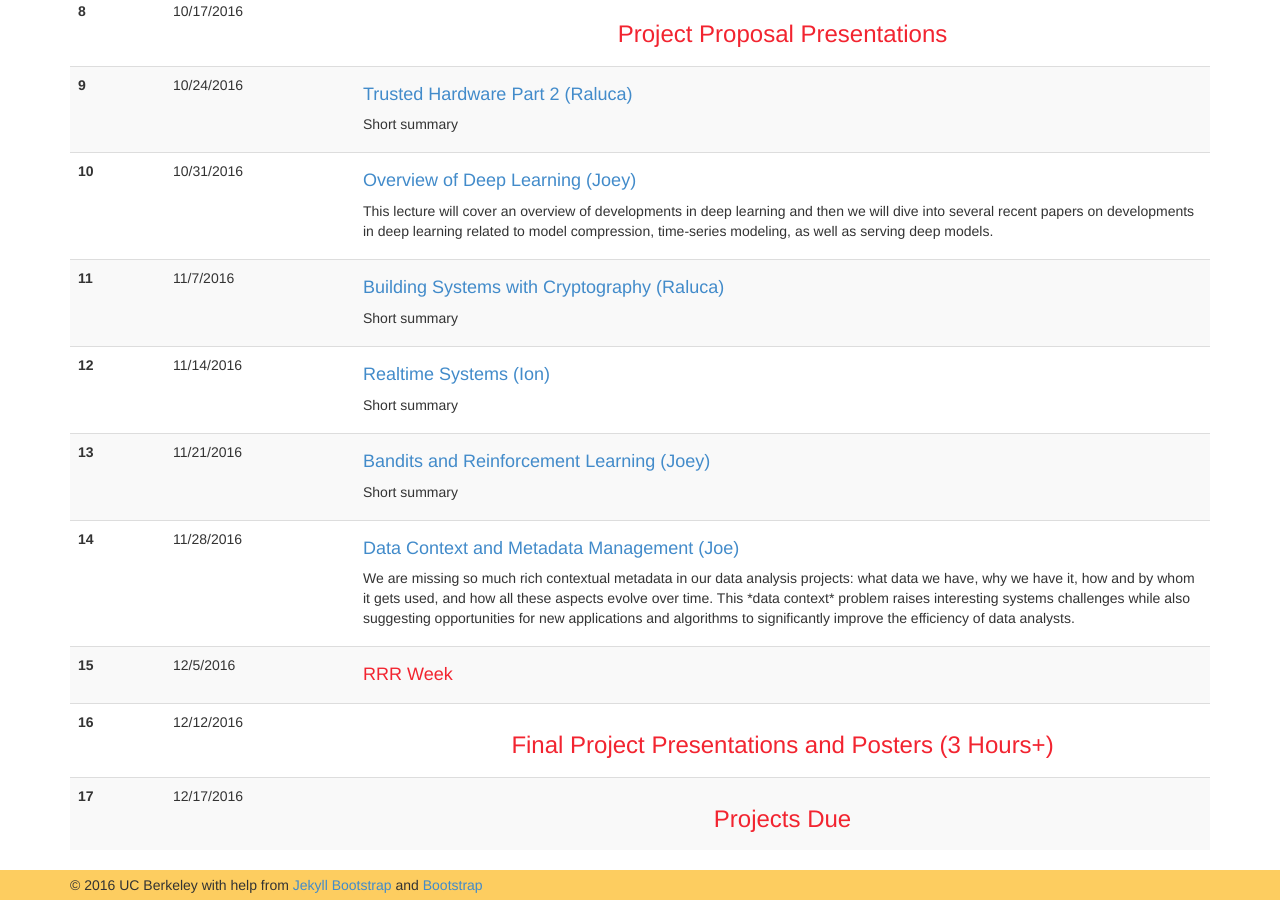
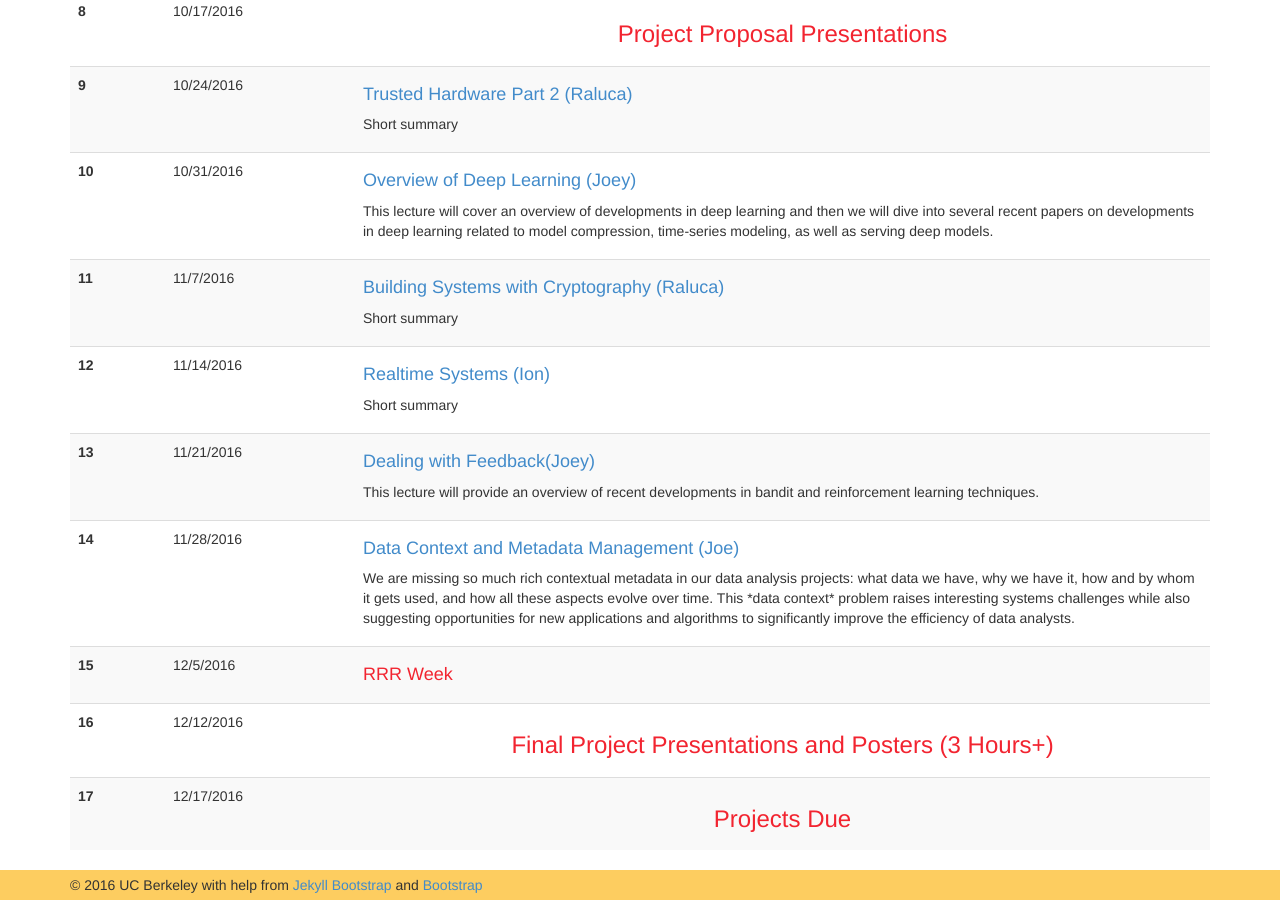
Before and after one commit to ucbrise/cs294-rise-fa16, a Jekyll site: the page built from syllabus.md, in a window 1280 px wide and 900 px high, scrolled down 1253 px. Built offline with Jekyll 4.4.1, drawn with Linux system fonts in a browser that asks for light colours; nearby versions of some CDN libraries.

Commit message:
revising bandits lecture to reflect emphasis on feedback

```diff
--- a/syllabus.md
+++ b/syllabus.md
@@ -191,11 +191,11 @@ This is a table containing items covered in the class.
        <td>
          <h4>
             <a href="{{ site.baseurl }}/bandits_and_rl.html">
-               Bandits and Reinforcement Learning (Joey)
+               Dealing with Feedback(Joey)
             </a>
          </h4>
          <p>
-            Short summary
+            This lecture will provide an overview of recent developments in bandit and reinforcement learning techniques.
          </p>
       </td>
    </tr>
```
Also changed, not shown: bandits_and_rl.md (+2 -2 lines).
